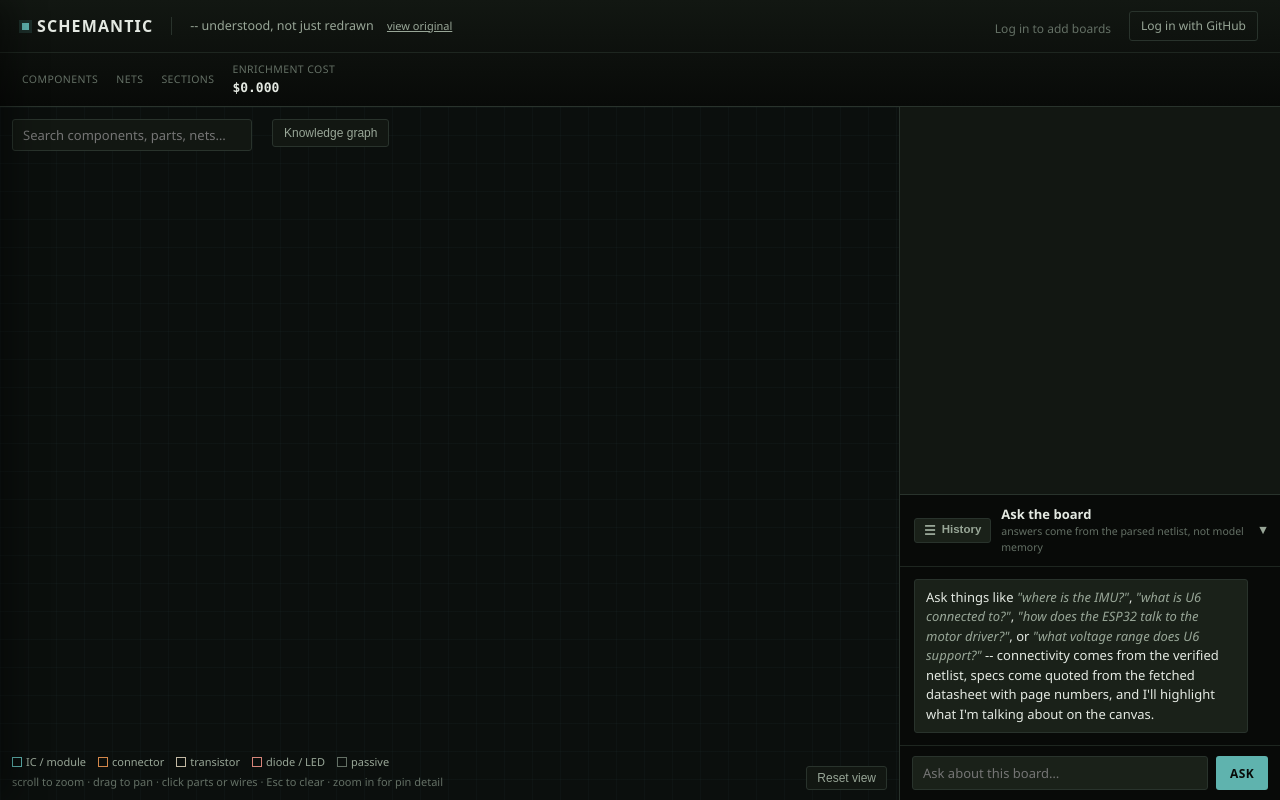
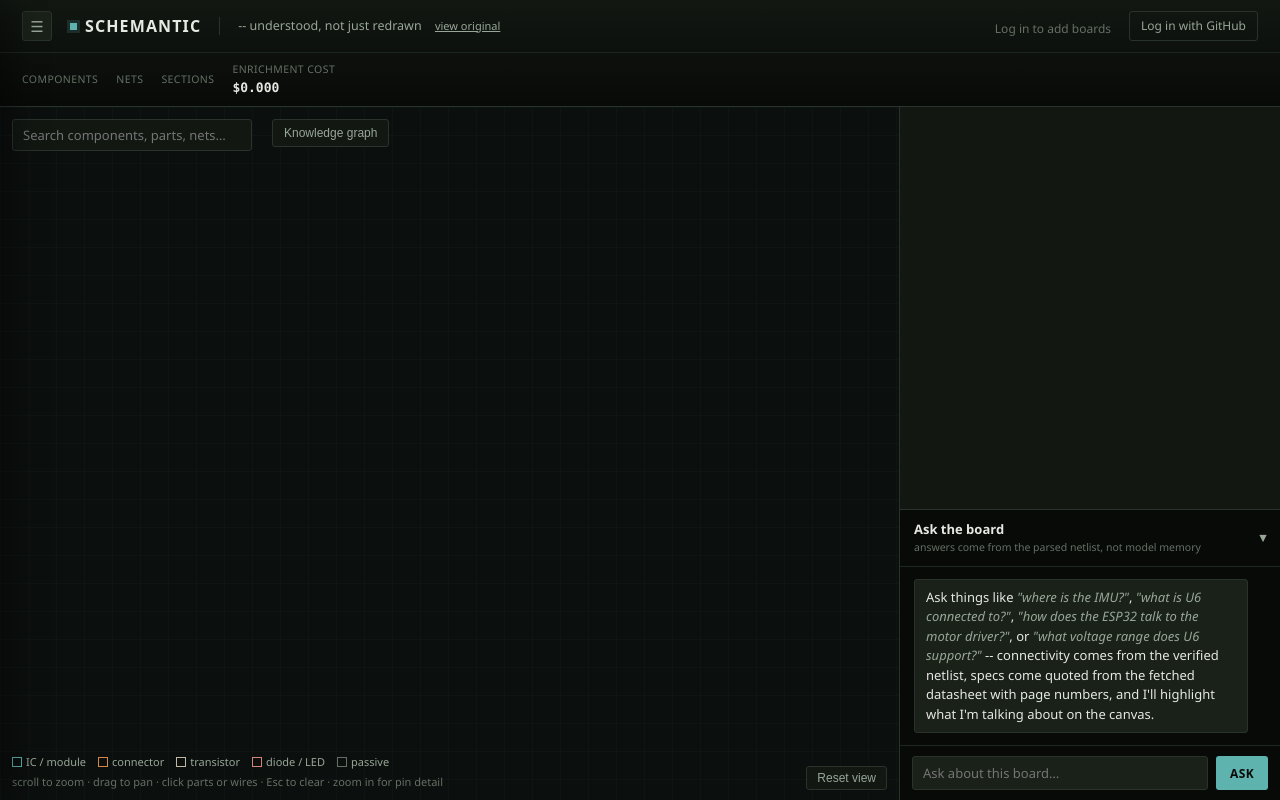
Before and after one commit to ashutosh-rath02/schemantic, a Python web app: template schemantic/web/templates/schematic.html in a window 1280 px wide. Run offline with Jinja, Linux system fonts and the light colour scheme; the template is opened without the code that fills it, so the values that code supplies are empty.

Commit message:
fix(web): move chat-history toggle to top-left, next to the logo
It was living in a corner of the "Ask the board" mini-header at the
bottom of the side panel -- so clicking a control on the far right of
the screen opened a panel sliding in from the far left, with no
spatial relationship between trigger and result. Matches neither
ChatGPT nor Claude's own convention, which the redesign was explicitly
supposed to follow: the toggle sits right where the panel appears,
top-left, next to the brand mark.

Co-Authored-By: Claude Sonnet 5 <noreply@anthropic.com>

```diff
--- a/schemantic/web/static/style.css
+++ b/schemantic/web/static/style.css
@@ -758,22 +758,22 @@ a { color: var(--teal); }
 
 /* ---- chat sidebar (past chats, slide-out) ---- */
 
-.chat-history-btn {
+.sidebar-toggle-btn {
+  flex-shrink: 0;
   display: inline-flex;
   align-items: center;
-  gap: 6px;
+  justify-content: center;
+  width: 30px;
+  height: 30px;
   background: var(--bg-raised);
   border: 1px solid var(--border);
   border-radius: var(--radius);
   color: var(--text-dim);
-  font-size: 11.5px;
-  font-weight: 600;
+  font-size: 15px;
   line-height: 1;
-  padding: 5px 9px;
   cursor: pointer;
 }
-.chat-history-btn:hover { color: var(--teal); border-color: var(--teal); }
-.chat-history-btn .icon { font-size: 13px; }
+.sidebar-toggle-btn:hover { color: var(--teal); border-color: var(--teal); }
 
 .chat-sidebar-overlay {
   position: fixed;
--- a/schemantic/web/templates/schematic.html
+++ b/schemantic/web/templates/schematic.html
@@ -13,6 +13,9 @@
   </script>
   <header class="site-header">
     <div class="header-row header-row-brand">
+      {% if not empty %}
+      <button class="sidebar-toggle-btn" id="chat-history-btn" type="button" title="Chat history">☰</button>
+      {% endif %}
       <span class="logo">Schemantic</span>
       <span class="tagline">
         {%- if empty %}{{ project_name }} -- no boards yet
@@ -95,9 +98,6 @@
       <div class="side-panel" id="side-panel"></div>
       <div class="chat-drawer" id="chat-drawer">
         <div class="chat-header" id="chat-toggle">
-          <button class="chat-history-btn" id="chat-history-btn" type="button" title="Past chats">
-            <span class="icon">☰</span>History
-          </button>
           <span class="chat-header-label">
             Ask the board
             <span class="chat-hint">answers come from the parsed netlist, not model memory</span>
```
